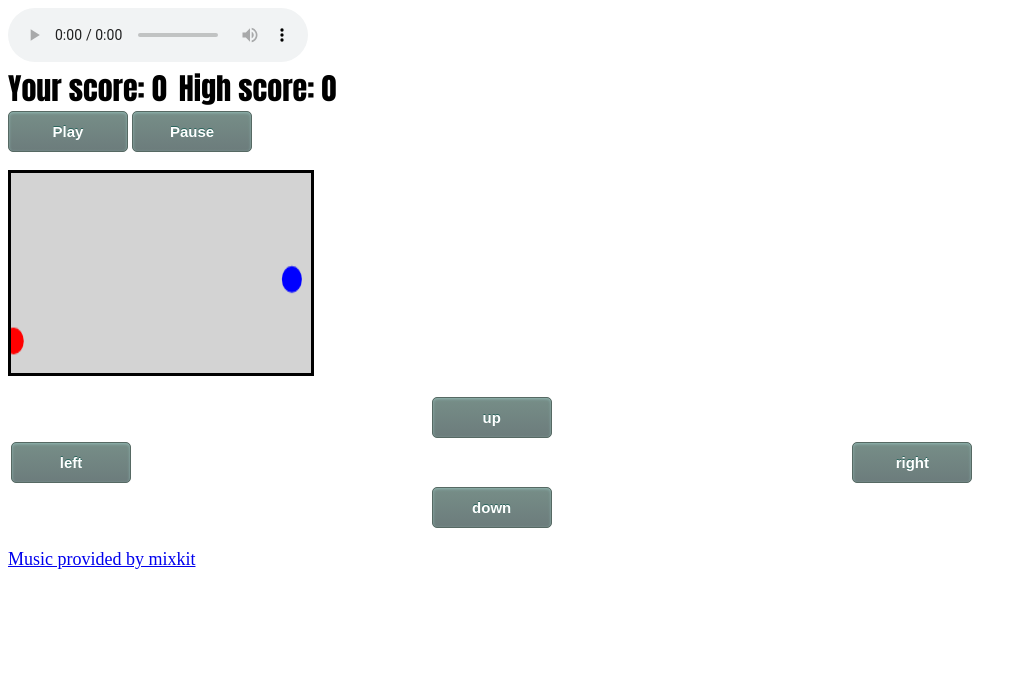
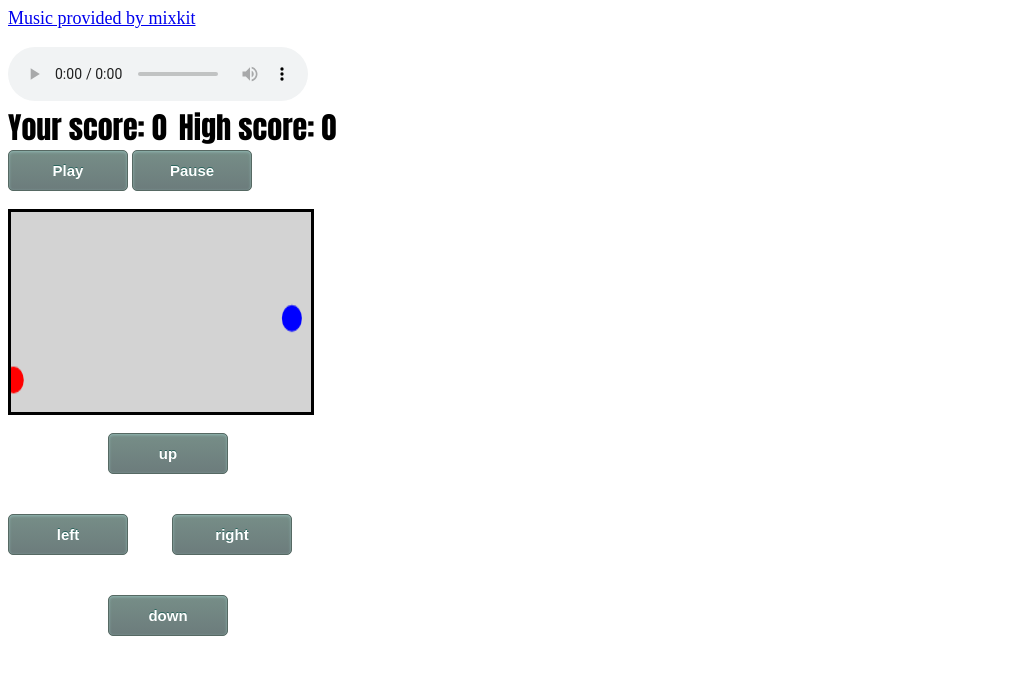
Before and after one commit to PhilippeVanVlierberghe/snake, a plain HTML site: page index.html in a window 1280 px wide. Shown: the whole page, without its empty margins (0-1027 px from the left). Drawn offline with Linux system fonts and the light colour scheme.

Commit message:
lay-out buttons

```diff
--- a/index.html
+++ b/index.html
@@ -59,10 +59,32 @@
         a {
             font-size: 18px;
         }
+
+        #btnUp {
+            margin-left: 100px;
+            margin-bottom: 40px;
+        }
+
+        #btnLeft {
+            margin-right: 20px;
+        }
+
+        #btnRight {
+            margin-left: 20px;
+        }
+
+        #btnDown {
+            margin-left: 100px;
+            margin-top: 40px;
+        }
     </style>
 </head>
 
 <body>
+    <a href="https://mixkit.co/" target="_blank">Music provided by mixkit</a></body>
+<br/>
+<br/>
+
 <audio controls id="music">
         <source src="mixkit-infected-vibes-157.mp3" type="audio/mpeg">
         Your browser does not support the audio element.
@@ -80,26 +102,13 @@
 <script src="index.js"></script>
 <br>
 
-    <table style="width:100%">
-        <tr>
-            <td></td>
-            <td><button class="keyButton" onclick="pressKey('8')" type="button">up </button></td>
-            <td></td>
-        </tr>
-        <tr>
-            <td> <button class="keyButton" onclick="pressKey('4')" type="button">left </button></td>
-            <td></td>
-            <td><button class="keyButton" onclick="pressKey('6')" type="button">right </button></td>
-        </tr>
-        <tr>
-            <td></td>
-            <td> <button class="keyButton" onclick="pressKey('2')" type="button">down </button></td>
-            <td></td>
-        </tr>
-    </table>
-
+<td><button id="btnUp" class="keyButton" onclick="pressKey('8')" type="button">up </button></td>
 <br>
-    <a href="https://mixkit.co/" target="_blank">Music provided by mixkit</a></body>
+<td> <button id="btnLeft" class="keyButton" onclick="pressKey('4')" type="button">left </button></td>
+<td><button id="btnRight" class="keyButton" onclick="pressKey('6')" type="button">right </button></td>
+<br>
+<td> <button id="btnDown" class="keyButton" onclick="pressKey('2')" type="button">down </button></td>
+<br>
 
 
 </html>
```
Lines whose indentation alone changed are shown as unchanged.
